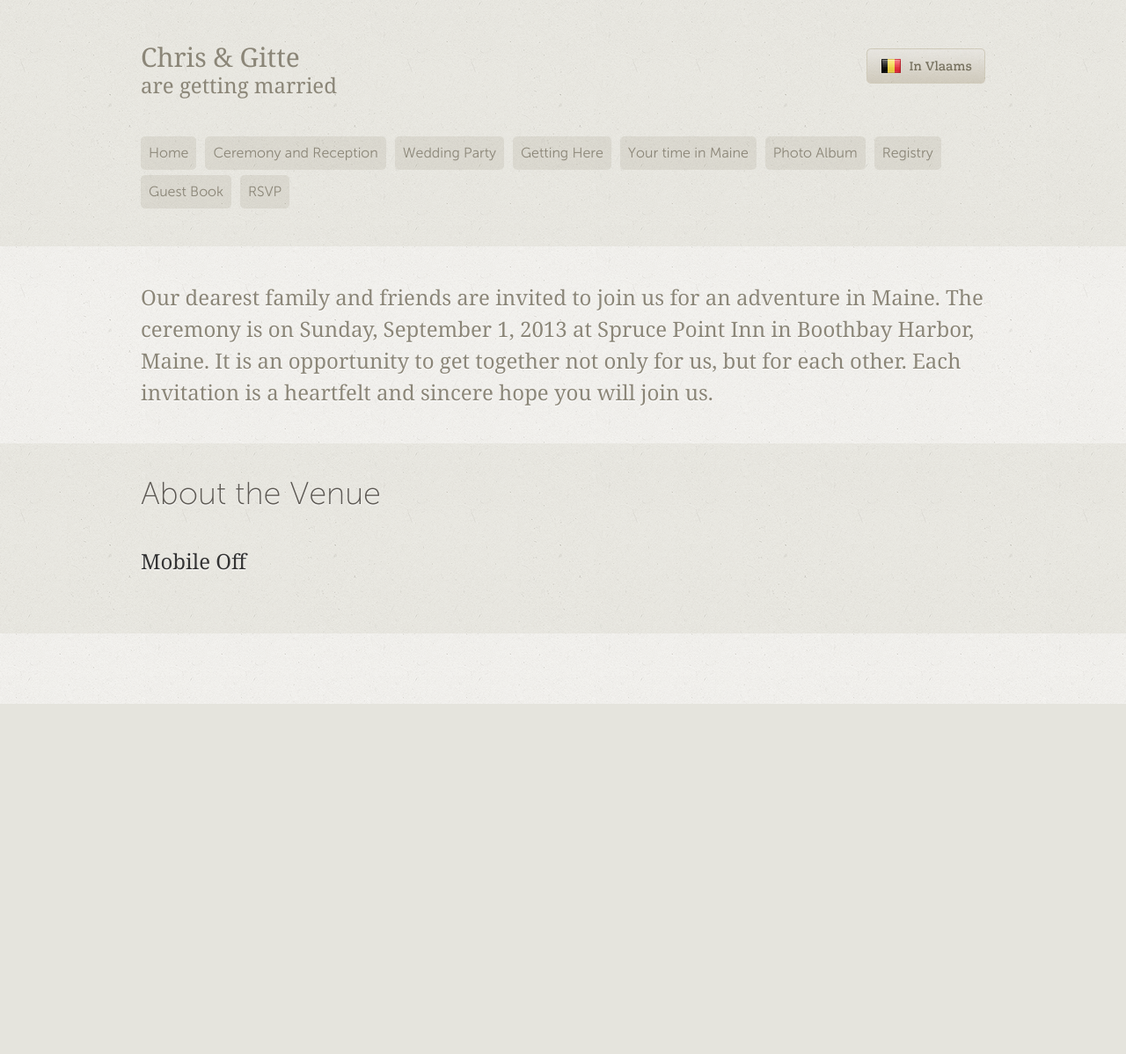
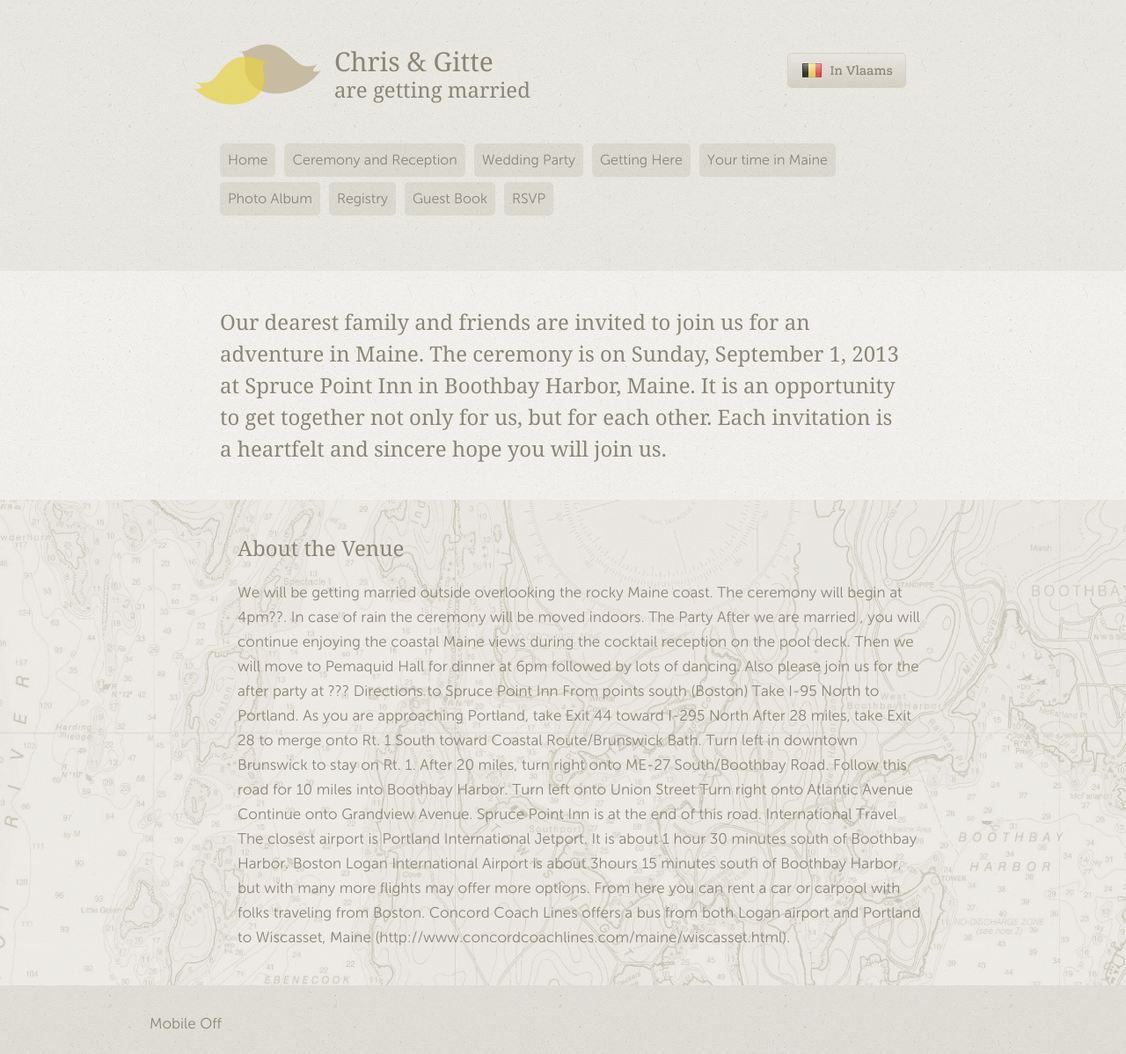
Before and after one commit to chrislaskey/chrisandgitte.com, a Flask app: page / in a window 1280 px wide. Shown: the whole page at 88% size. Before the commit the page ends 800 px from the top, so only its background shows below. Run offline with Flask 2, Linux system fonts and the light colour scheme; style sheets or scripts are compiled from the project's sources; some libraries are stand-ins or nearby versions; some web fonts are replaced.

Commit message:
More design work on the site. Started mocking bootstrap responsive grid.

```diff
--- a/static/assets/css/main.less
+++ b/static/assets/css/main.less
@@ -14,11 +14,16 @@
 @font-serif-enhanced-light-italic: "Caecilia Light Italic", Georgia, Times, serif;
 @font-serif-enhanced-bold: "Caecilia Bold", Georgia, Times, serif;
 
-@anchor-color:#333;
-@anchor-hover:#444;
-@heading-color:#5d5953;
 @content-color:#8b8678;
 @content-color-light:#9e9b97;
+
+@heading-color:#d08c2b;
+@heading-color:@content-color;
+
+@anchor-color:#d08c2b;
+@anchor-hover:lighten(@content-color, 10%);
+
+@text-shadow-lighten: '0 1px 1px #fff';
 
 /* Less Functions
 //============================================================================*/
@@ -364,11 +369,10 @@ html{
 body{
 	background:#f5f4f1 url('../images/structure/bg.png') 0px 0px repeat;
 	color:@content-color;
-	font:normal 24px/36px @font-serif-enhanced-light;
+	font:normal 17px/28px @font-sans-serif-enhanced-light;
 	height:100%;
 	margin:0px;
 	padding:0px;
-	text-shadow:0 1px 1px #fff;
 	width:100%;
 }
 
@@ -436,7 +440,7 @@ h1, h2, h3, h4, h5{
 
 h1{
 	color:@heading-color;
-	font:normal 36px/36px @font-sans-serif-enhanced-ultra-light;
+	font:normal 24px/30px @font-serif-enhanced-light;
 	margin:0px 0px 22px 0px;
 	text-rendering:optimizeLegibility;
 }
@@ -473,7 +477,6 @@ p{
 	color:@content-color;
 	font:normal 18px/25px @font-serif-enhanced;
 	margin:0px 0px 22px 0px;
-	text-shadow:0 1px 1px #fff;
 }
 
 ul{
@@ -515,9 +518,7 @@ blockquote{
 }
 
 	.header{
-		height:180px;
 		margin:50px auto;
-		width:960px;
 	}
 
 .wrapper_banner{
@@ -525,17 +526,20 @@ blockquote{
 }
 
 	.banner{
-		margin:40px auto;
-		width:960px;
+		font:normal 24px/36px @font-serif-enhanced-light;
+		height:auto !important;
+		margin:40px auto !important;
 	}
 
 .wrapper_main{
-
+	background:url('../images/structure/bg-stripe.png') top center repeat;
+	background:url('../images/structure/bg-stripe-dotted.png') top center repeat;
+	background:url('../images/structure/fish.png') center center no-repeat;
+	background:url('../images/structure/bg-map.jpg') top center repeat;
 }
 
 	.main{
 		margin:40px auto;
-		width:960px;
 	}
 
 		.content{
@@ -547,13 +551,11 @@ blockquote{
 		}
 
 .wrapper_footer{
-
+	background:rgba(66, 55, 13, 0.10);
 }
 
 	.footer{
-		height:100px;
-		margin:0px auto;
-		width:960px;
+		margin:30px auto 20px auto;
 	}
 
 /* Homepage
@@ -562,12 +564,15 @@ blockquote{
 /* Header
 ============================================================================= */
 a.logo{
+	background:url('../images/structure/birds-logo.png') 0px 0px no-repeat;
 	color:@content-color;
 	display:block;
 	float:left;
 	font:30px/30px @font-serif-enhanced;
+	height:65px;
+	margin:0px 0px 0px -30px;
+	padding:5px 0px 0px 160px;
 	text-align:left;
-	text-shadow:none;
 	width:300px;
 }
 
@@ -584,8 +589,9 @@ a.language{
 	display:block;
 	float:right;
 	height:40px;
-	margin:5px 0px 0px 0px;
+	margin:10px 0px 0px 0px;
 	text-indent:-5000px;
+	opacity:0.8;
 	width:135px;
 }
 
@@ -595,6 +601,7 @@ a.language{
 
 		a.language_be:hover{
 			background-position:0px -40px;
+			opacity:1.0;
 		}
 
 	a.language_en{
@@ -603,6 +610,7 @@ a.language{
 
 		a.language_en:hover{
 			background-position:0px -120px;
+			opacity:1.0;
 		}
 
 ul.nav{
@@ -611,7 +619,6 @@ ul.nav{
 	font:16px/20px @font-sans-serif-enhanced-light;
 	list-style:none;
 	margin:40px 0px 10px 0px;
-	text-shadow:none;
 	width:100%;
 }
 
@@ -793,6 +800,12 @@ div.content .callout-note{
 	}
 }
 
+/* Footer content
+============================================================================= */
+.footer a{
+	color:@content-color;
+}
+
 /* Print
 ============================================================================= */
 @media print {
--- a/templates/base.html
+++ b/templates/base.html
@@ -9,7 +9,7 @@
 <body class="{{ body_class }}">
 
 <div class="wrapper wrapper_header">
-	<div class="header">
+	<div class="header container">
 		% block header
 		% include "structure/header.html"
 		% endblock
@@ -17,31 +17,30 @@
 </div>
 
 <div class="wrapper wrapper_banner">
-	<div class="banner">
+	<div class="banner container">
+		<div class="row">
+			<div class="span10 offset1">
 				{{ banner }}
+			</div>
+		</div>
 	</div>
 </div>
 
 <div class="wrapper wrapper_main">
-	<div class="main">
+	<div class="main container">
+		<div class="content span10 offset1">
 			% block main
-		<div class="content">
 				% block content
 				<h1>{{ title }}</h1>
 				{{ content }}
 				% endblock
-		</div>
-		<div class="sidebar">
-			% block sidebar
-			% include "structure/sidebar.html"
 			% endblock
 		</div>
-		% endblock
 	</div>
 </div>
 
 <div class="wrapper wrapper_footer">
-	<div class="footer">
+	<div class="footer container">
 		% block footer
 		% include "structure/footer.html"
 		% endblock
--- a/templates/site/homepage.html
+++ b/templates/site/homepage.html
@@ -3,3 +3,23 @@
 % set title = 'About the Venue'
 
 % set banner = 'Our dearest family and friends are invited to join us for an adventure in Maine. The ceremony is on Sunday, September 1, 2013 at Spruce Point Inn in Boothbay Harbor, Maine. It is an opportunity to get together not only for us, but for each other. Each invitation is a heartfelt and sincere hope you will join us.'
+
+% set content = 'We will be getting married outside overlooking the rocky Maine coast.
+The ceremony will begin at  4pm??. In case of rain the ceremony will be moved indoors.
+The Party
+After we are married , you will continue enjoying the coastal Maine views during the cocktail reception on the pool deck. Then we will move to Pemaquid Hall for dinner at 6pm followed by lots of dancing.
+Also please join us for the after party at ???
+Directions to Spruce Point Inn
+From points south (Boston)
+Take I-95 North to Portland.
+As you are approaching Portland, take Exit 44 toward I-295 North
+After 28 miles, take Exit 28 to merge onto Rt. 1 South toward Coastal Route/Brunswick Bath.
+Turn left in downtown Brunswick to stay on Rt. 1.
+After 20 miles, turn right onto ME-27 South/Boothbay Road. Follow this road for 10 miles into Boothbay Harbor.
+Turn left onto Union Street
+Turn right onto Atlantic Avenue
+Continue onto Grandview Avenue. Spruce Point Inn is at the end of this road.
+International Travel
+The closest airport is Portland International Jetport. It is about 1 hour 30 minutes south of Boothbay Harbor.
+Boston Logan International Airport is about 3hours 15 minutes south of Boothbay Harbor, but with many more flights may offer more options. From here you can rent a car or carpool with folks traveling from Boston.
+Concord Coach Lines offers a bus from both Logan airport and Portland to Wiscasset, Maine (http://www.concordcoachlines.com/maine/wiscasset.html).'
--- a/templates/structure/head.html
+++ b/templates/structure/head.html
@@ -13,10 +13,10 @@
 	<meta name="viewport" content="width=device-width, initial-scale=1">
 
 	<!-- Styles -->
-	<link rel="stylesheet" href="{{ debug_file_root }}/assets/lib/boostrap/css/boostrap.min.css" media="all"/>
-	<link rel="stylesheet" href="{{ debug_file_root }}/assets/lib/boostrap/css/boostrap-responsive.min.css" media="all"/>
+	<link rel="stylesheet" href="{{ debug_file_root }}/assets/lib/bootstrap/css/bootstrap.min.css" media="all"/>
 	% if is_responsive
 	<!-- Responsive design -->
+	<link rel="stylesheet" href="{{ debug_file_root }}/assets/lib/bootstrap/css/bootstrap-responsive.min.css"/>
 	<link rel="stylesheet/less" href="{{ debug_file_root }}/assets/css/init-responsive.less" media="all"/>
 
 	<!-- Internet Explorer support for media queries -->
@@ -28,6 +28,6 @@
 	% endif
 
 	<!-- Scripts -->
-	<script type="text/javascript" src="{{ debug_file_root }}/assets/lib/bootstrap/js/boostrap.min.js"></script>
 	<script type="text/javascript" src="{{ debug_file_root }}/assets/js/library.js"></script>
+	<script type="text/javascript" src="{{ debug_file_root }}/assets/lib/bootstrap/js/bootstrap.min.js"></script>
 	<script type="text/javascript" src="{{ debug_file_root }}/assets/js/common.js"></script>
--- a/templates/structure/header.html
+++ b/templates/structure/header.html
@@ -1,5 +1,8 @@
+<div class="row">
+	<div class="span5 offset1">
 		<a class="logo">Chris &amp; Gitte<br/><span class="subheading">are getting married</span></a>
-
+	</div>
+	<div class="span5">
 		% with
 			% if language == 'en'
 			<a class="language language_be" href="{{ mirror_language_link }}">Vlaams</a>
@@ -7,7 +10,11 @@
 			<a class="language language_en" href="{{ mirror_language_link }}">English</a>
 			% endif
 		% endwith
+	</div>
+</div>
 
+<div class="row">
+	<div class="span10 offset1">
 		<ul class="nav">
 			<li><a href="#">Home</a></li>
 			<li><a href="#">Ceremony and Reception</a></li>
@@ -19,3 +26,5 @@
 			<li><a href="#">Guest Book</a></li>
 			<li><a href="#">RSVP</a></li>
 		</ul>
+	</div>
+</div>
```
Also changed, not shown: static/assets/images/structure/bg-map.jpg (added), static/assets/images/structure/bg-stripe-dotted.png (added), static/assets/images/structure/bg-stripe.png (added), static/assets/images/structure/birds-logo.png (added), static/assets/images/structure/fish.png (added). Lines whose indentation alone changed are shown as unchanged.
